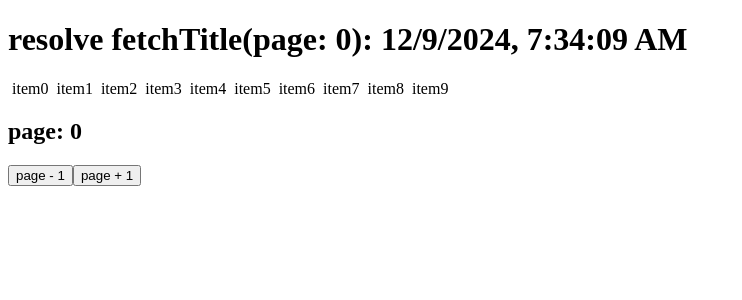
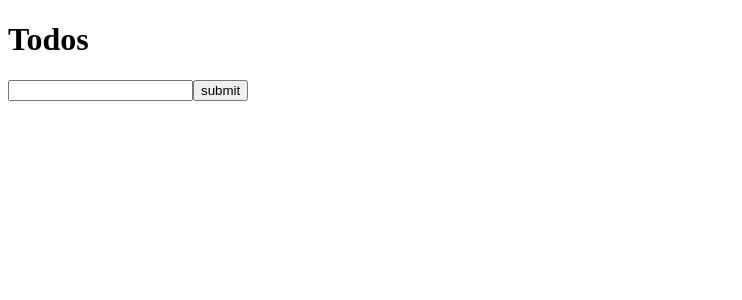
Before and after one commit to poppy-lee/react-19-use, a React app: page / in a window 1280 px wide. Shown: the top 300 px of the page, without its empty margins (0-742 px from the left). Built offline with nearby package versions, Linux system fonts and the light colour scheme.

Commit message:
create TodoApp.tsx

```diff
--- /dev/null
+++ b/src/@types/Todo.ts
@@ -0,0 +1,4 @@
+export type Todo = {
+  title: string;
+  status: "TODO" | "DONE";
+};
--- /dev/null
+++ b/src/TodoApp.tsx
@@ -0,0 +1,76 @@
+import { useOptimistic, useRef, useState } from "react";
+
+import { Todo } from "./@types/Todo";
+
+export const TodoApp = () => {
+  const [todos, setTodos] = useState<Todo[]>([]);
+
+  return (
+    <TodoList
+      todos={todos}
+      createTodo={async (todoTitle) => {
+        const todo = await new Promise<Todo>((resolve) => {
+          setTimeout(() => {
+            const todo: Todo = {
+              title: todoTitle,
+              status: "TODO",
+            };
+            resolve(todo);
+          }, 1000);
+        });
+        setTodos((todos) => [...todos, todo]);
+        return todo;
+      }}
+    />
+  );
+};
+
+const TodoList = ({
+  todos,
+  createTodo,
+}: {
+  todos: Todo[];
+  createTodo: (todoTitle: string) => Promise<Todo>;
+}) => {
+  const formRef = useRef<HTMLFormElement>(null);
+
+  const [optimisticTodos, addOptimisticTodo] = useOptimistic<
+    (Todo & { isPending?: boolean })[],
+    string
+  >(todos, (todos, todoTitle) => {
+    return [
+      ...todos,
+      {
+        title: todoTitle,
+        status: "TODO",
+        isPending: true,
+      } as Todo,
+    ];
+  });
+
+  return (
+    <>
+      <h1>Todos</h1>
+      <ul>
+        {optimisticTodos.map((todo, index) => (
+          <li key={index}>
+            {todo.title}
+            {todo.isPending ? <>(creating)</> : null}
+          </li>
+        ))}
+      </ul>
+      <form
+        ref={formRef}
+        action={async (formData) => {
+          const todoTitle = (formData.get("title") as string) ?? "";
+          formRef.current?.reset();
+          addOptimisticTodo(todoTitle);
+          await createTodo(todoTitle);
+        }}
+      >
+        <input name="title" />
+        <button type="submit">submit</button>
+      </form>
+    </>
+  );
+};
--- a/src/index.ts
+++ b/src/index.ts
@@ -2,6 +2,8 @@ import { createElement } from "react";
 import { createRoot } from "react-dom/client";
 
 import { App } from "./App";
+import { TodoApp } from "./TodoApp";
 
 const root = createRoot(document.getElementById("root")!);
-root.render(createElement(App));
+// root.render(createElement(App));
+root.render(createElement(TodoApp));
```
